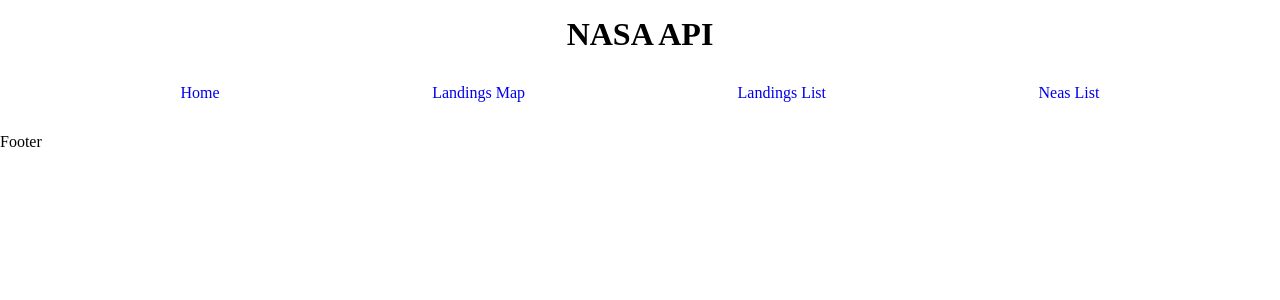
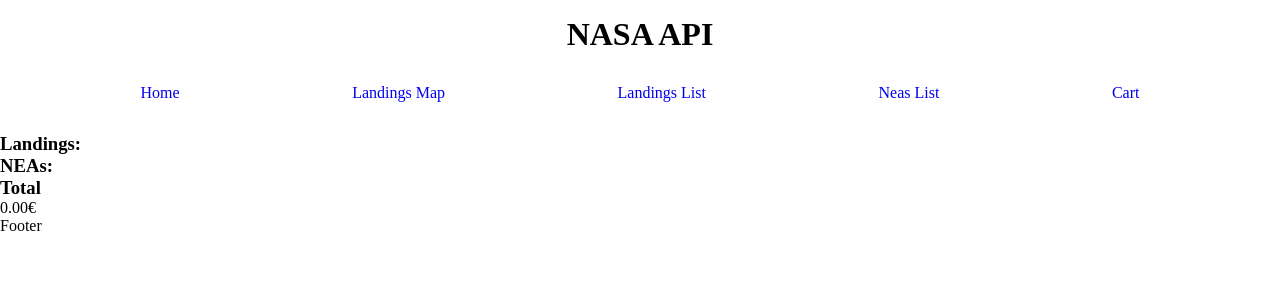
Before and after one commit to DaniPhilo/NASA_API, a React (Create React App) app in the folder client/: page /cart in a window 1280 px wide. Shown: the top 300 px of the page. Built offline with nearby package versions, Linux system fonts and the light colour scheme.

Commit message:
React shopping cart finished

```diff
--- a/client/src/components/App.js
+++ b/client/src/components/App.js
@@ -4,6 +4,8 @@
 import Header from './Header';
 import Main from './Main';
 import Footer from './Footer'
+
+import { ShoppingCartContextProvider } from './shopping_context'
 
 import '../styles/styles.scss'
 
@@ -13,9 +15,12 @@
 
   return (
     <>
-        <Header />
+      <Header />
+      <ShoppingCartContextProvider>
         <Main />
-        <Footer />
+      </ShoppingCartContextProvider>
+
+      <Footer />
     </>
   );
 }
--- a/client/src/components/Main.js
+++ b/client/src/components/Main.js
@@ -5,6 +5,7 @@
 import Map from './landings/Map';
 import LandingsList from './landings/LandingsList';
 import NeasList from './neas/NeasList';
+import ShoppingCart from './shopping_cart/ShoppingCart';
 
 function Main() {
     return (
@@ -14,6 +15,7 @@
                 <Route path="/landings" element={<Map />} />
                 <Route path="/landings/list" element={<LandingsList />} />
                 <Route path="/neas" element={<NeasList />} />
+                <Route path="/cart" element={<ShoppingCart />} />
             </Routes>
         </main>
     )
--- a/client/src/components/Nav.js
+++ b/client/src/components/Nav.js
@@ -9,6 +9,7 @@
                 <li><Link to="/landings">Landings Map</Link></li>
                 <li><Link to="/landings/list">Landings List</Link></li>
                 <li><Link to='/neas'>Neas List</Link></li>
+                <li><Link to='/cart'>Cart</Link></li>
             </ul>
         </nav>
     )
--- a/client/src/components/landings/Landing.js
+++ b/client/src/components/landings/Landing.js
@@ -1,21 +1,17 @@
 import React, { useState, useContext, useEffect } from 'react'
 
-import { LandingsCartContext } from '../shopping_context'
+import { ShoppingCartContext } from '../shopping_context'
 
 function Landing({ landing, setLandings }) {
 
   const { name, recclass, mass, year, reclat, reclong, id } = landing;
 
-  const { landingsCart, setLandingsCart } = useContext(LandingsCartContext);
+  const { landingsCart, setLandingsCart } = useContext(ShoppingCartContext);
   const [isInCart, setIsInCart] = useState(() => {
     const match = landingsCart.filter(item => item.id === id);
     return match.length > 0 ? true : false
   });
   const [isEdit, setIsEdit] = useState(false);
-
-  useEffect(() => {
-    localStorage.setItem('landings', JSON.stringify(landingsCart));
-  }, [landingsCart]);
 
   const handleDelete = async () => {
     const response = await fetch(`http://localhost:3001/api/astronomy/landings/delete/${id}`, {
@@ -55,6 +51,7 @@
   }
 
   const handleToCart = () => {
+    landing.price = (Math.random() * (1000 - 400) + 400).toFixed(2);
     setLandingsCart(prevState => [...prevState, landing]);
     setIsInCart(true);
   }
--- a/client/src/components/landings/LandingsList.js
+++ b/client/src/components/landings/LandingsList.js
@@ -2,8 +2,6 @@
 
 import Landing from './Landing'
 import Pagination from './Pagination';
-
-import { LandingsCartContextProvider } from '../shopping_context'
 
 function LandingsList() {
 
@@ -104,7 +102,6 @@
           <div className="loading">Loading...</div>
           :
           <>
-            <LandingsCartContextProvider>
             <div className='landing-container'>
               {currentLandings.length > 0 && currentLandings.map(landing => {
                 return (
@@ -112,7 +109,6 @@
                 )
               })}
             </div>
-            </LandingsCartContextProvider>
 
             <div className='pagination-section'>
               <Pagination landingsInPage={landingsInPage} totalLandings={landings.length} setCurrentPage={setCurrentPage} />
--- a/client/src/components/neas/Nea.js
+++ b/client/src/components/neas/Nea.js
@@ -1,21 +1,17 @@
 import React, { useState, useContext, useEffect } from 'react'
 
-import { NeasCartContext } from '../shopping_context'
+import { ShoppingCartContext } from '../shopping_context'
 
 function Nea({ nea, setNeas }) {
 
     const { designation, discovery_date, h_mag, moid_au, q_au_1, q_au_2, period_yr, i_deg, pha, orbit_class } = nea;
 
-    const { neasCart, setNeasCart } = useContext(NeasCartContext);
+    const { neasCart, setNeasCart } = useContext(ShoppingCartContext);
     const [isEdit, setIsEdit] = useState(false);
     const [isInCart, setIsInCart] = useState(() => {
         const match = neasCart.filter(item => item.designation === designation);
         return match.length > 0 ? true : false
     });
-
-    useEffect(() => {
-        localStorage.setItem('landings', JSON.stringify(neasCart));
-      }, [neasCart]);
 
     const handleDelete = async () => {
         const response = await fetch(`http://localhost:3001/api/astronomy/neas/delete/${designation}`, {
@@ -59,6 +55,7 @@
     }
 
     const handleToCart = () => {
+        nea.price = (Math.random() * (1000 - 400) + 400).toFixed(2);
         setNeasCart(prevState => [...prevState, nea]);
         setIsInCart(true);
     }
--- a/client/src/components/neas/NeasList.js
+++ b/client/src/components/neas/NeasList.js
@@ -1,8 +1,6 @@
 import React, { useState, useEffect } from 'react'
 
 import Nea from './Nea';
-
-import { NeasCartContextProvider } from '../shopping_context'
 
 function NeasList() {
   // States to manage pagination:
@@ -105,7 +103,6 @@
           <div className="loading">Loading...</div>
           :
           <>
-            <NeasCartContextProvider>
               <div className='nea-container'>
                 {neas.length > 0 && neas.map(nea => {
                   return (
@@ -113,7 +110,6 @@
                   )
                 })}
               </div>
-            </NeasCartContextProvider>
           </>
         }
       </section>
--- /dev/null
+++ b/client/src/components/shopping_cart/LandingCart.js
@@ -0,0 +1,22 @@
+import React, { useEffect } from 'react'
+
+function LandingCart({ landing, setLandingsCart, setTotalPrice }) {
+
+  const removeFromCart = () => {
+    setLandingsCart(prevState => prevState.filter(item => item.id !== landing.id))
+  }
+
+  return (
+    <div>
+      <h4>
+        <button type='button' onClick={removeFromCart}>Remove</button>
+        {landing.name}
+      </h4>
+      <span>
+        {landing.price}€
+      </span>
+    </div>
+  )
+}
+
+export default LandingCart
--- /dev/null
+++ b/client/src/components/shopping_cart/NeaCart.js
@@ -0,0 +1,22 @@
+import React from 'react'
+
+function NeaCart({ nea, setNeasCart, setTotalPrice }) {
+
+  const removeFromCart = () => {
+    setNeasCart(prevState => prevState.filter(item => item.designation !== nea.designation))
+  }
+
+  return (
+    <div>
+      <h4>
+        <button type='button' onClick={removeFromCart}>Remove</button>
+        {nea.designation}
+      </h4>
+      <span>
+        {(Math.random() * (1000 - 400) + 400).toFixed(2)}€
+      </span>
+    </div>
+  )
+}
+
+export default NeaCart
--- /dev/null
+++ b/client/src/components/shopping_cart/ShoppingCart.js
@@ -0,0 +1,40 @@
+import React, { useState, useContext } from 'react'
+
+import LandingCart from './LandingCart'
+import NeaCart from './NeaCart'
+import TotalCart from './TotalCart'
+
+import { ShoppingCartContext } from '../shopping_context'
+
+function ShoppingCart() {
+
+    const { landingsCart, setLandingsCart } = useContext(ShoppingCartContext);
+    const { neasCart, setNeasCart } = useContext(ShoppingCartContext);
+
+
+    return (
+        <section>
+            <div className="landings-cart">
+                <h3>Landings:</h3>
+                {landingsCart.map(item => {
+                    return (
+                        <LandingCart key={item.id} landing={item} setLandingsCart={setLandingsCart} />
+                    )
+                })}
+            </div>
+            <div className="neas-cart">
+                <h3>NEAs:</h3>
+                {neasCart.map(item => {
+                    return (
+                        <NeaCart key={item.designation} nea={item} setNeasCart={setNeasCart} />
+                    )
+                })}
+            </div>
+            <div className="total-cart">
+                <TotalCart landingsCart={landingsCart} neasCart={neasCart} />
+            </div>
+        </section>
+    )
+}
+
+export default ShoppingCart
--- /dev/null
+++ b/client/src/components/shopping_cart/TotalCart.js
@@ -0,0 +1,16 @@
+import React from 'react'
+
+function TotalCart({ landingsCart, neasCart }) {
+
+  const totalLandings = landingsCart.length ? landingsCart.map(landing => Number(landing.price)).reduce((prev, curr) => prev + curr) : 0;
+  const totalNeas = neasCart.length ? neasCart.map(nea => Number(nea.price)).reduce((prev, curr) => prev + curr) : 0;
+
+  return (
+    <div>
+      <h3>Total</h3>
+      <span>{(totalLandings + totalNeas).toFixed(2)}€</span>
+    </div>
+  )
+}
+
+export default TotalCart
--- a/client/src/components/shopping_context.js
+++ b/client/src/components/shopping_context.js
@@ -1,33 +1,20 @@
 import React, { useState } from 'react'
 
-const LandingsCartContext = React.createContext();
+const ShoppingCartContext = React.createContext();
 
-const LandingsCartContextProvider = ({ children }) => {
+const ShoppingCartContextProvider = ({ children }) => {
 
     const [landingsCart, setLandingsCart] = useState([]);
-
-    return (
-        <LandingsCartContext.Provider value={{ landingsCart, setLandingsCart }}>
-            {children}
-        </LandingsCartContext.Provider>
-    )
-}
-
-const NeasCartContext = React.createContext();
-
-const NeasCartContextProvider = ({ children }) => {
     const [neasCart, setNeasCart] = useState([]);
 
     return (
-        <NeasCartContext.Provider value={{ neasCart, setNeasCart }}>
+        <ShoppingCartContext.Provider value={{ landingsCart, setLandingsCart, neasCart, setNeasCart }}>
             {children}
-        </NeasCartContext.Provider>
+        </ShoppingCartContext.Provider>
     )
 }
 
 export {
-    LandingsCartContext,
-    LandingsCartContextProvider,
-    NeasCartContext,
-    NeasCartContextProvider
+    ShoppingCartContext,
+    ShoppingCartContextProvider
 }
```
Lines whose indentation alone changed are shown as unchanged.
